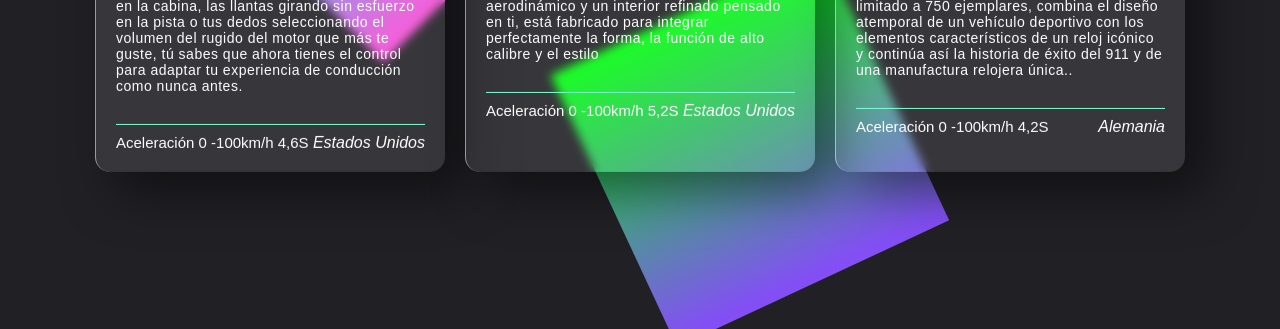
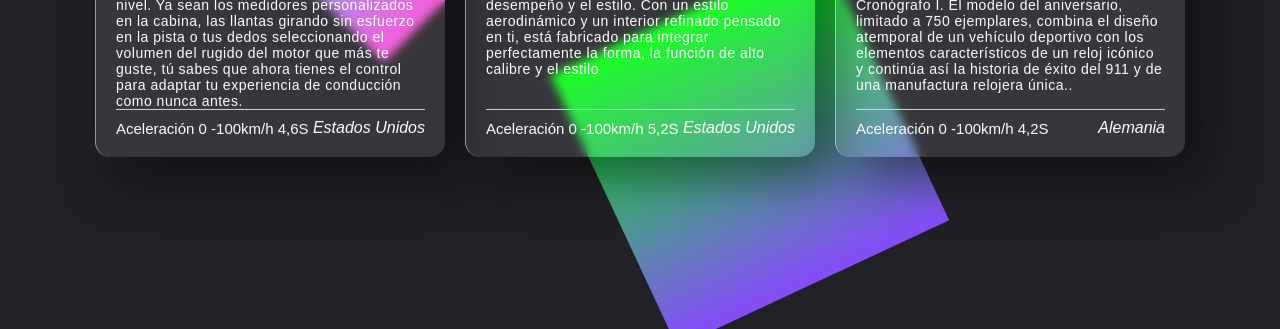
Before and after one commit to kamilomanrique/Tarjetasglass.github.io, a plain HTML site: page index.html in a window 1280 px wide. Shown: the part 471-800 px from the top of the page. Drawn offline with Linux system fonts and the light colour scheme; a web font is replaced by a local one.

Commit message:
le di un width de 309px y height de 114px a la etiqueta P para que los titulos de abajo quedarn en la base

```diff
--- a/style.css
+++ b/style.css
@@ -141,6 +141,8 @@ body {
 }
 
 .card p {
+      width: 309px;
+      height: 114px;
       margin-top: 20px;
       font-size: 14px;
       font-weight: 300;
@@ -159,12 +161,14 @@ body {
       margin-top: 10px;
       display: flex;
       color: #fff;
-      justify-content: space-between;
+      justify-content:space-between;
 }
 
 .footer__card h3 {
       font-size: 15px;
       font-weight: 500;
+      display: flex;
+      align-items: flex-end;
 }
 @media screen and (max-width:1200px){
       .container__cards {
```
